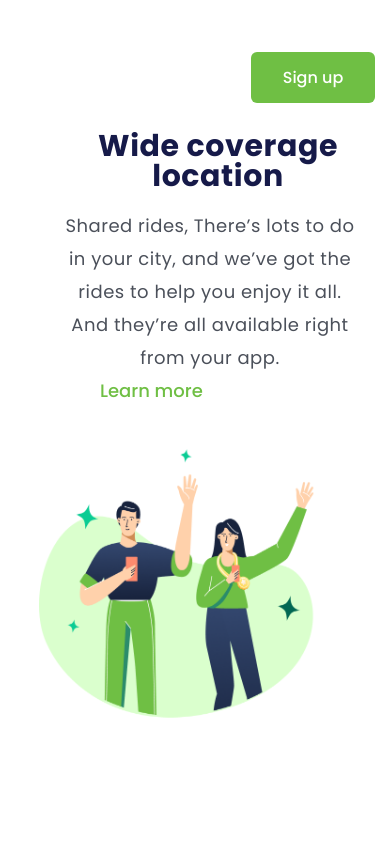
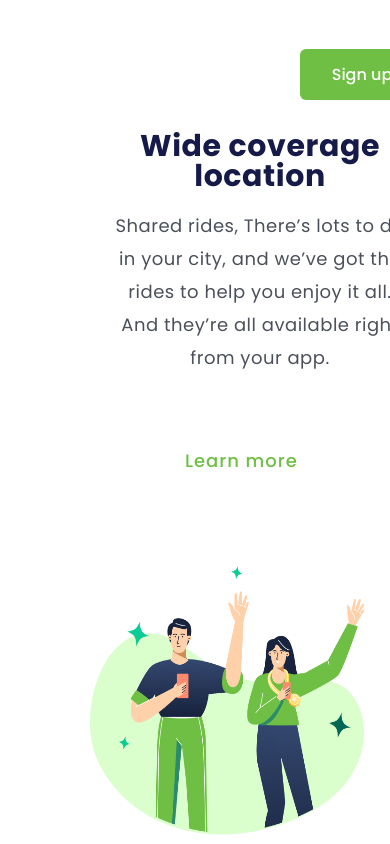
Before and after one commit to elennatalisilva/Primeiro-Projeto-Desafio-CSS-Responsividade, a plain HTML site: page index.html in a window 390 px wide. Drawn offline with Linux system fonts and the light colour scheme.

Commit message:
Alteração responsividade varias partes

```diff
--- a/styles.css
+++ b/styles.css
@@ -79,10 +79,11 @@ p {
     cursor: pointer;
 }
 
-@media screen and (max-width: 1000px) {
+@media screen and (max-width: 600px) {
+
     div {
         width: 50%;
-        height: 10%;
+        height: 100%;
         padding: 0;
         margin: 0;
         position: fixed;
@@ -90,10 +91,10 @@ p {
 
     .logo-image {
         width: 279.92px;
-        height: 268.93px;
+        height: 268.91px;
         position: absolute;
-        top: 390px;
-        margin: 59px 39px 22px 39px;
+        margin:76px 39px 23px 90px;
+        top: 490px;
     }
 
     h1 {
@@ -106,12 +107,11 @@ p {
         letter-spacing: 0.596154px;
         color: #161A49;
         position: absolute;
-        margin: 101px 0px 0px -21px;
-        top: 30px
+        margin: 101px 0px 0px 21px;
+        top: 30px;
     }
 
     p {
-        position: absolute;
         width: 304px;
         height: 165px;
         font-weight: 400;
@@ -120,29 +120,28 @@ p {
         text-align: center;
         letter-spacing: 0.5px;
         color: #4B505A;
+        position: absolute;
+        margin:29px 43px 0px 8px;
         top: 180px;
-        margin: 29px 43px 0px -42px
     }
 
     .link-section {
         font-weight: 500;
         font-size: 18px;
         line-height: 27px;
+        letter-spacing: 1px;
+        color: #6FBF44;
         position: relative;
-        color: #6FBF44;
-        top: 330px;
-        margin: 26px 139px 0px 700px:
+        top: 400px;
+        margin: 26px 85px 0px;
     }
-
     .link-header {
         display: none;
     }
-
     .button-header {
         position: absolute;
-        margin: 5px -0px 0px 284px;
-        right: -180px;
+        margin: 2px 5px 76px 0px;
+        left: 300px;
     }
 
-
 }
```
